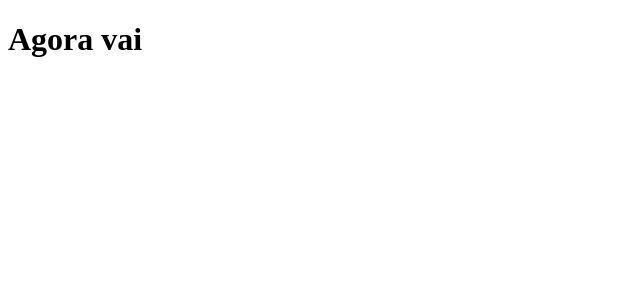
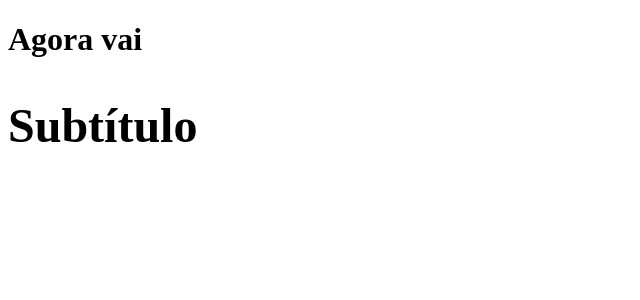
Before and after one commit to Thiago-Caitano/clone-Tab-News-Thaigo, a Next.js app: page / in a window 1280 px wide. Shown: the top 300 px of the page, without its empty margins (0-640 px from the left). Built offline with nearby package versions, Linux system fonts and the light colour scheme.

Commit message:
alterando o index.js para testar o commit

```diff
--- a/pages/index.js
+++ b/pages/index.js
@@ -1,5 +1,5 @@
 function Home() {
-    return <h1> Agora vai </h1>
+    return <h1> Agora vai<h2>Subtítulo</h2> </h1>
 }
 
 export default Home;
```
